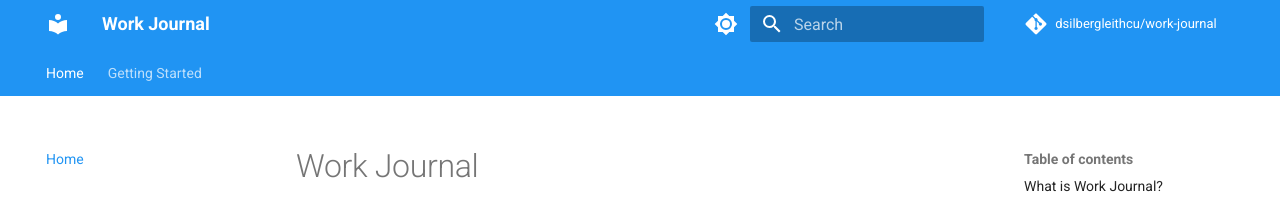
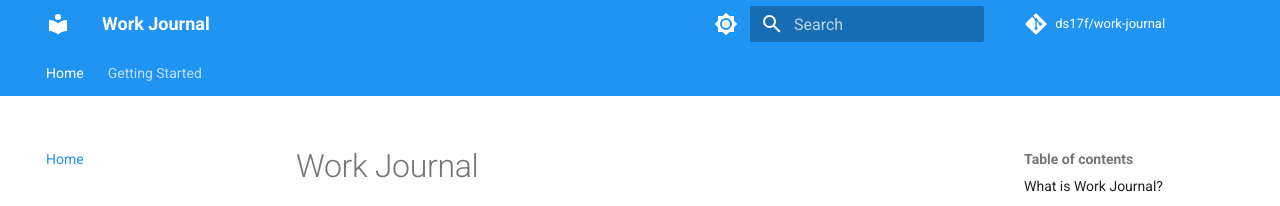
Before and after one commit to ds17f/work-journal, an MkDocs documentation site: the page built from docs/index.md, in a window 1280 px wide. Shown: the top 206 px of the page. Built offline with MkDocs 1.6.1 and Material for MkDocs 9.7.7, drawn with Linux system fonts in a browser that asks for light colours; comment, search, counter and statistics services are not loaded.

Commit message:
fix: update docs repo URLs to correct GitHub username
Changed from dsilbergleithcu to ds17f for repo_url, repo_name,
and site_url to match the correct GitHub repository location.

🤖 Generated with [Claude Code](https://claude.ai/code)

Co-Authored-By: Claude <noreply@anthropic.com>

```diff
--- a/mkdocs.yml
+++ b/mkdocs.yml
@@ -1,8 +1,8 @@
 site_name: Work Journal
 site_description: A simple tool to track your work accomplishments using AI-powered entry processing
-site_url: https://dsilbergleithcu.github.io/work-journal/
-repo_url: https://github.com/dsilbergleithcu/work-journal
-repo_name: dsilbergleithcu/work-journal
+site_url: https://ds17f.github.io/work-journal/
+repo_url: https://github.com/ds17f/work-journal
+repo_name: ds17f/work-journal
 
 theme:
   name: material
```
